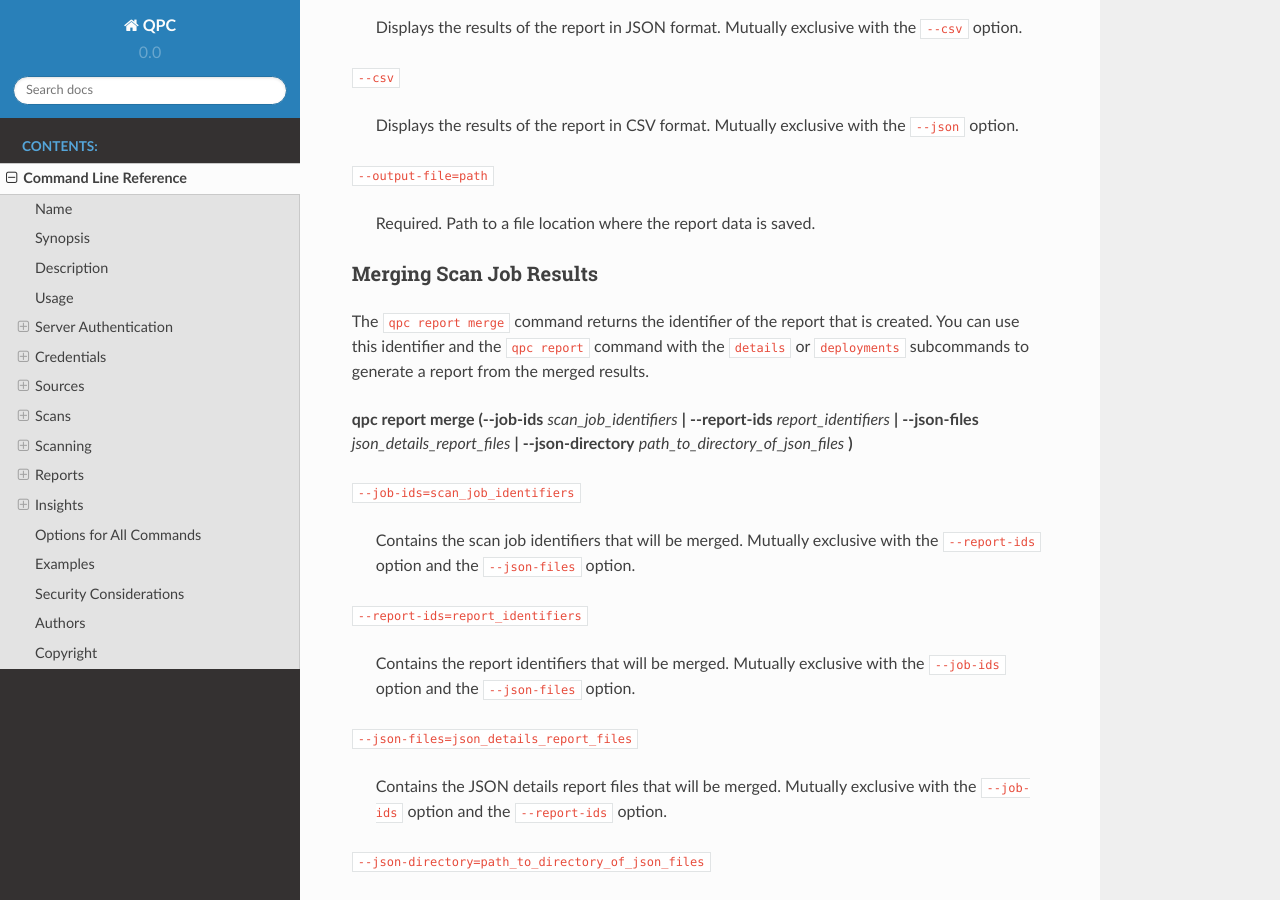
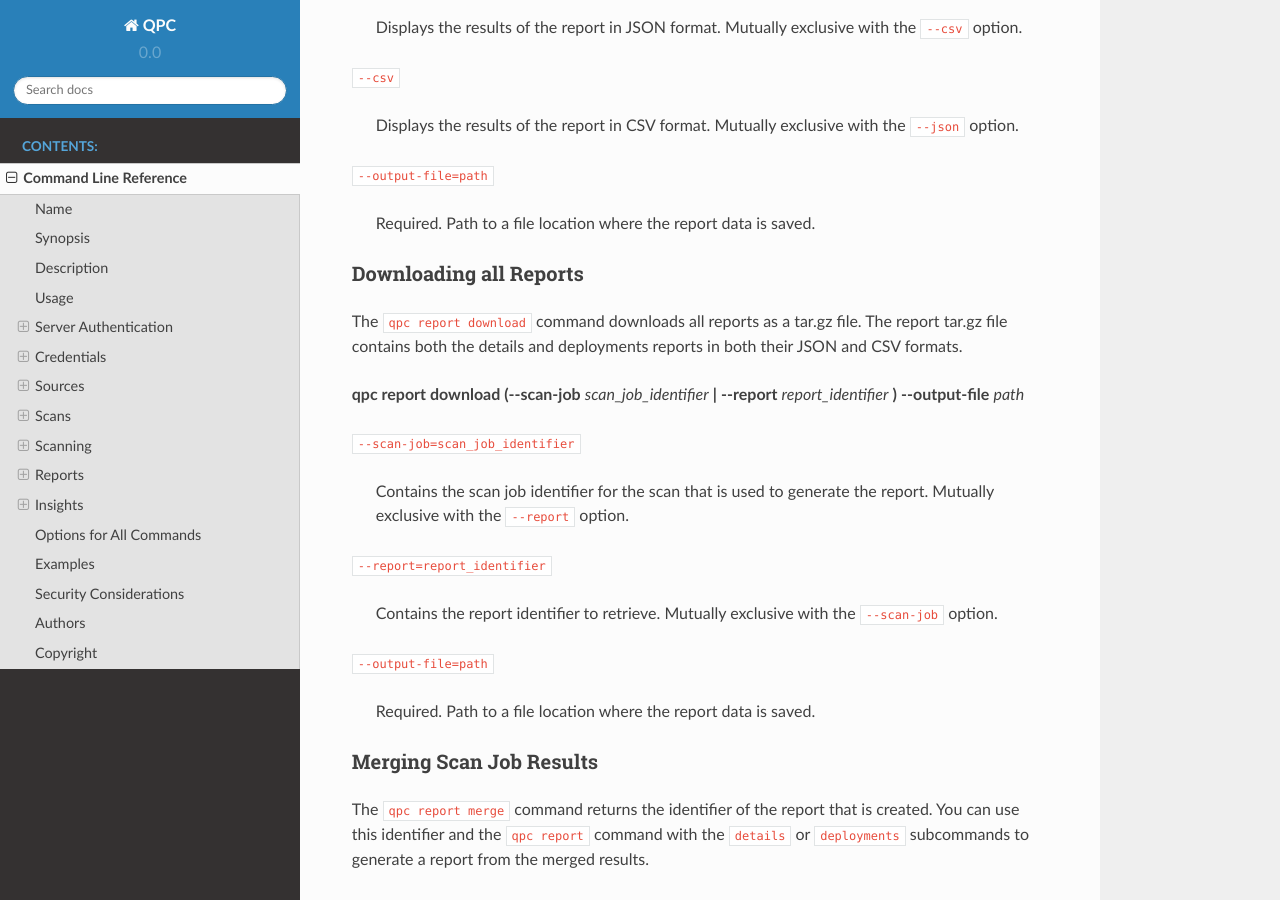
Before and after one commit to quipucords/qpc, a Sphinx documentation site: the page built from docs/source/man.rst, in a window 1280 px wide and 900 px high, scrolled down 16398 px. Built offline with Sphinx 7.4.7 and the Read the Docs theme 2.0.0, drawn with Linux system fonts in a browser that asks for light colours.

Commit message:
qpc report download docs

```diff
--- a/docs/source/man.rst
+++ b/docs/source/man.rst
@@ -549,6 +549,24 @@
 
   Required. Path to a file location where the report data is saved.
 
+Downloading all Reports
+~~~~~~~~~~~~~~~~~~~~~~~
+The ``qpc report download`` command downloads all reports as a tar.gz file.  The report tar.gz file contains both the details and deployments reports in both their JSON and CSV formats.
+
+**qpc report download (--scan-job** *scan_job_identifier* **|** **--report** *report_identifier* **)** **--output-file** *path*
+
+``--scan-job=scan_job_identifier``
+
+  Contains the scan job identifier for the scan that is used to generate the report. Mutually exclusive with the ``--report`` option.
+
+``--report=report_identifier``
+
+  Contains the report identifier to retrieve.  Mutually exclusive with the ``--scan-job`` option.
+
+``--output-file=path``
+
+  Required. Path to a file location where the report data is saved.
+
 Merging Scan Job Results
 ~~~~~~~~~~~~~~~~~~~~~~~~
 The ``qpc report merge`` command returns the identifier of the report that is created. You can use this identifier and the ``qpc report`` command with the ``details`` or ``deployments`` subcommands to generate a report from the merged results.
```
